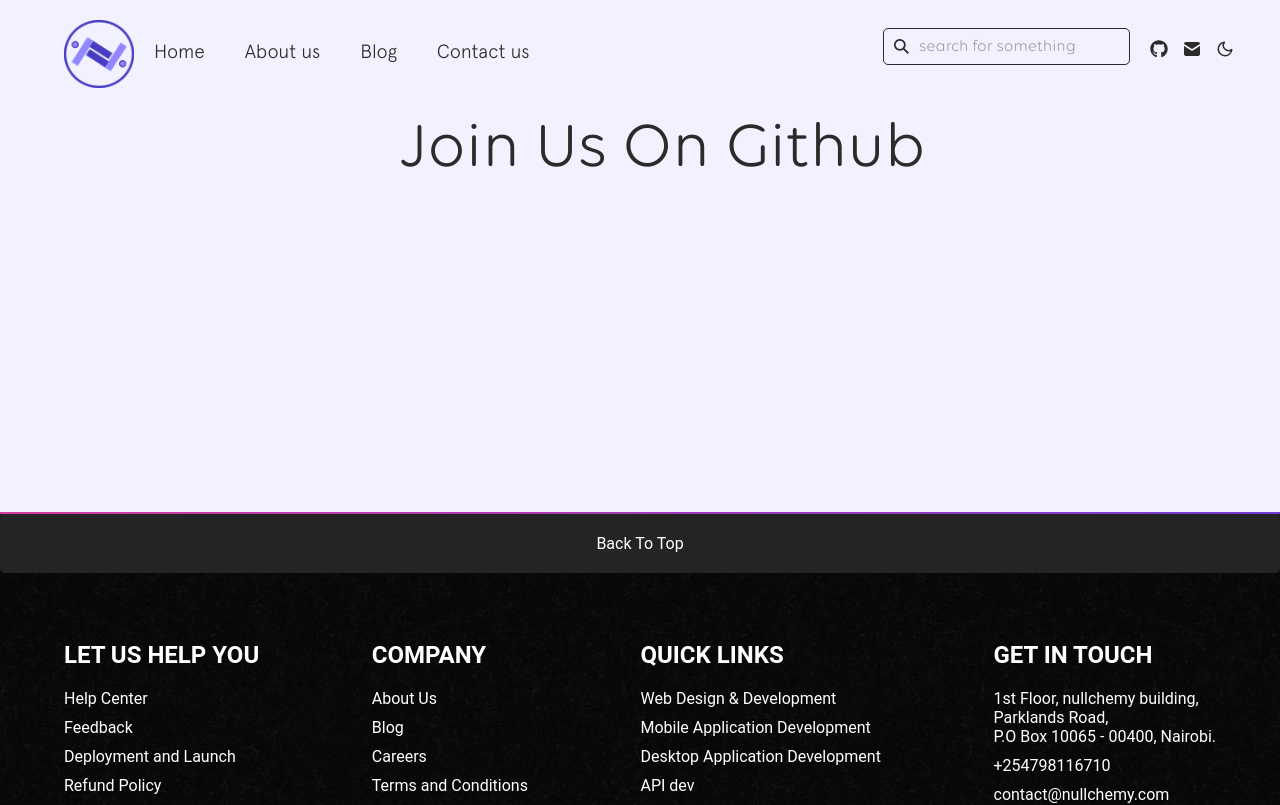
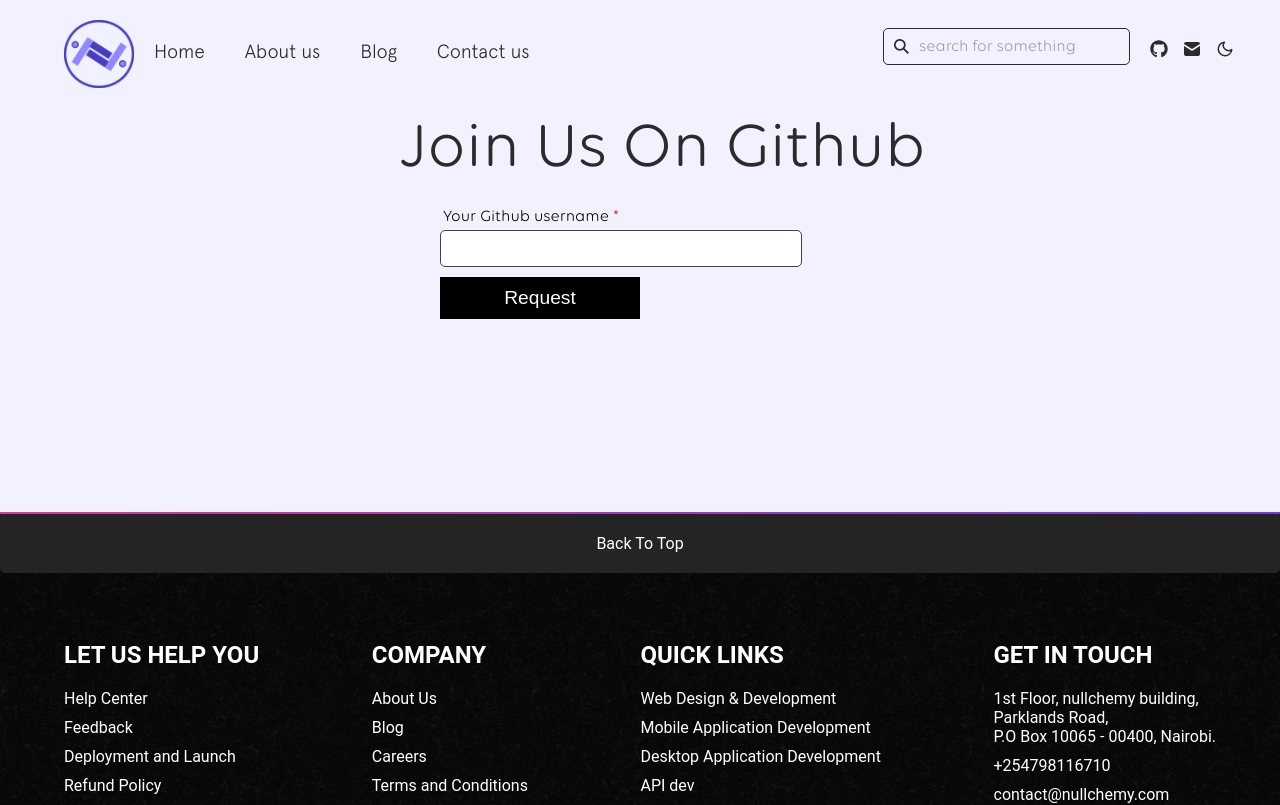
Before and after one commit to nullchemy/nullchemy, a React (Create React App) app: page /join in a window 1280 px wide. Shown: the top 805 px of the page. Built offline with nearby package versions, Linux system fonts and the light colour scheme.

Commit message:
worked of join us page UI

```diff
--- a/src/routes/Join.tsx
+++ b/src/routes/Join.tsx
@@ -12,7 +12,16 @@ const Join = () => {
           <div className="jgwrapper">
             <h2 className="jgTitle">Join us on Github</h2>
             <form className="jgform">
-              <div className="jgformGroup"></div>
+              <div className="jgformGroup">
+                <label htmlFor="username">
+                  Your Github username <span>*</span>
+                </label>
+                <br />
+                <input type="text" className="jginputTextInput" />
+              </div>
+              <button type="submit" className="jgRequestBtn">
+                Request
+              </button>
             </form>
           </div>
         </div>
--- a/src/styles/css/contact.css
+++ b/src/styles/css/contact.css
@@ -39,6 +39,7 @@
   border-radius: 5px;
   padding: 10px;
   margin-top: 5px;
+  border: 1px solid #424242;
 }
 .contact .contactContainer .contactWrapper .contform .contactForm .contformgroup {
   width: 100%;
@@ -54,6 +55,7 @@
   border-radius: 5px;
   padding: 10px;
   margin-top: 5px;
+  border: 1px solid #424242;
 }
 .contact .contactContainer .contactWrapper .contform .contactForm .contformgroup .conttextarea {
   width: calc(95% - 20px) !important;
@@ -64,6 +66,7 @@
   padding: 10px;
   margin-top: 5px;
   resize: none;
+  border: 1px solid #424242;
 }
 .contact .contactContainer .contactWrapper .contform .contactForm .contsendbutton {
   outline: none;
--- a/src/styles/css/join.css
+++ b/src/styles/css/join.css
@@ -12,4 +12,40 @@
   line-height: 4rem;
   text-transform: capitalize;
   margin-left: 45px;
+}
+.joingithub .jgcontainer .jgwrapper .jgform {
+  width: 400px;
+  margin: 20px auto;
+  padding: 10px;
+}
+.joingithub .jgcontainer .jgwrapper .jgform .jgformGroup {
+  width: 100%;
+}
+.joingithub .jgcontainer .jgwrapper .jgform .jgformGroup label {
+  font-weight: 600;
+  margin-left: 3px;
+}
+.joingithub .jgcontainer .jgwrapper .jgform .jgformGroup label span {
+  color: red !important;
+}
+.joingithub .jgcontainer .jgwrapper .jgform .jgformGroup .jginputTextInput {
+  width: calc(90% - 20px);
+  outline: none;
+  border: none;
+  border-radius: 5px;
+  padding: 10px;
+  margin-top: 5px;
+  border: 1px solid #424242;
+}
+.joingithub .jgcontainer .jgwrapper .jgform .jgRequestBtn {
+  outline: none;
+  border: none;
+  background-color: #000000;
+  color: #fff;
+  font-size: 1.2rem;
+  font-weight: 500;
+  margin: 10px 0;
+  padding: 10px 20px;
+  width: 200px;
+  cursor: pointer;
 }/*# sourceMappingURL=join.css.map */
--- a/src/styles/scss/contact.scss
+++ b/src/styles/scss/contact.scss
@@ -36,6 +36,7 @@
                 border-radius: 5px;
                 padding: 10px;
                 margin-top: 5px;
+                border: 1px solid #424242;
               }
             }
           }
@@ -54,6 +55,7 @@
               border-radius: 5px;
               padding: 10px;
               margin-top: 5px;
+              border: 1px solid #424242;
             }
             .conttextarea {
               width: calc(95% - 20px) !important;
@@ -64,6 +66,7 @@
               padding: 10px;
               margin-top: 5px;
               resize: none;
+              border: 1px solid #424242;
             }
           }
           .contsendbutton {
--- a/src/styles/scss/join.scss
+++ b/src/styles/scss/join.scss
@@ -12,6 +12,42 @@
         text-transform: capitalize;
         margin-left: 45px;
       }
+      .jgform {
+        width: 400px;
+        margin: 20px auto;
+        padding: 10px;
+        .jgformGroup {
+          width: 100%;
+          label {
+            font-weight: 600;
+            margin-left: 3px;
+            span {
+              color: red !important;
+            }
+          }
+          .jginputTextInput {
+            width: calc(90% - 20px);
+            outline: none;
+            border: none;
+            border-radius: 5px;
+            padding: 10px;
+            margin-top: 5px;
+            border: 1px solid #424242;
+          }
+        }
+        .jgRequestBtn {
+          outline: none;
+          border: none;
+          background-color: #000000;
+          color: #fff;
+          font-size: 1.2rem;
+          font-weight: 500;
+          margin: 10px 0;
+          padding: 10px 20px;
+          width: 200px;
+          cursor: pointer;
+        }
+      }
     }
   }
 }
```
Also changed, not shown: 2 other files (tests, documents, lock files or other folders).
